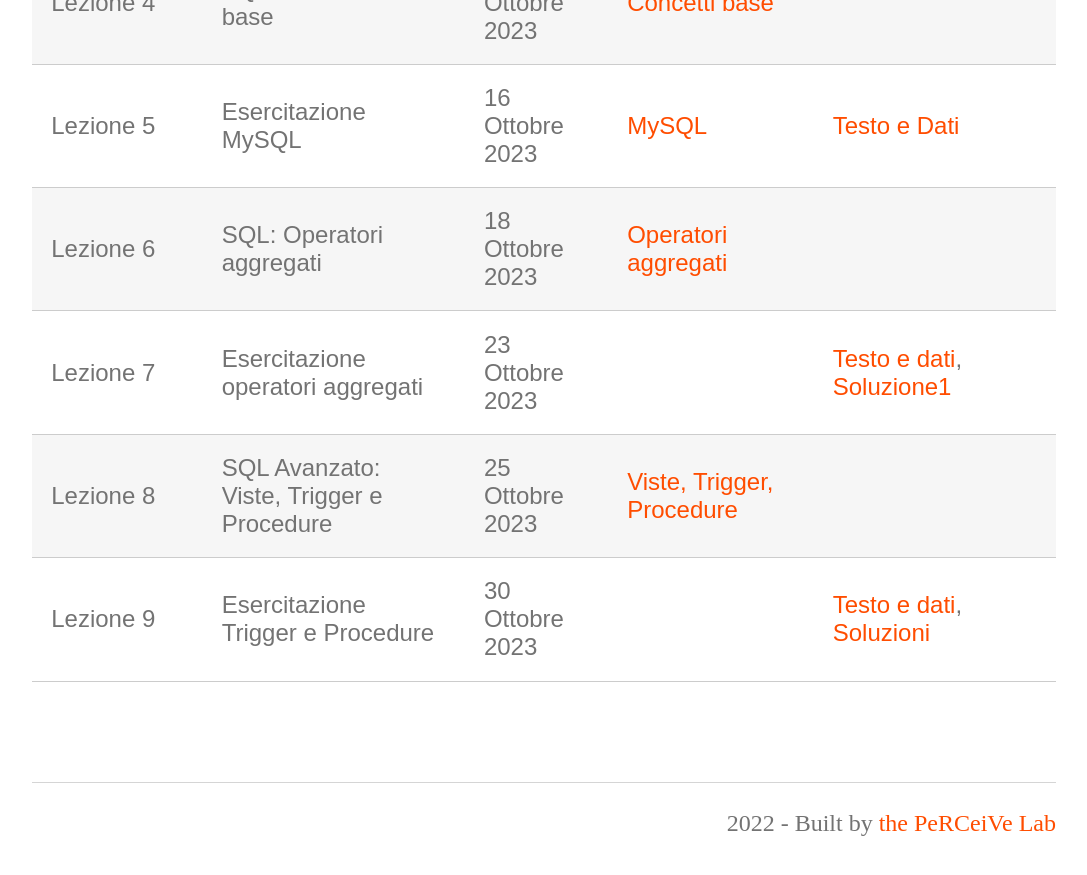
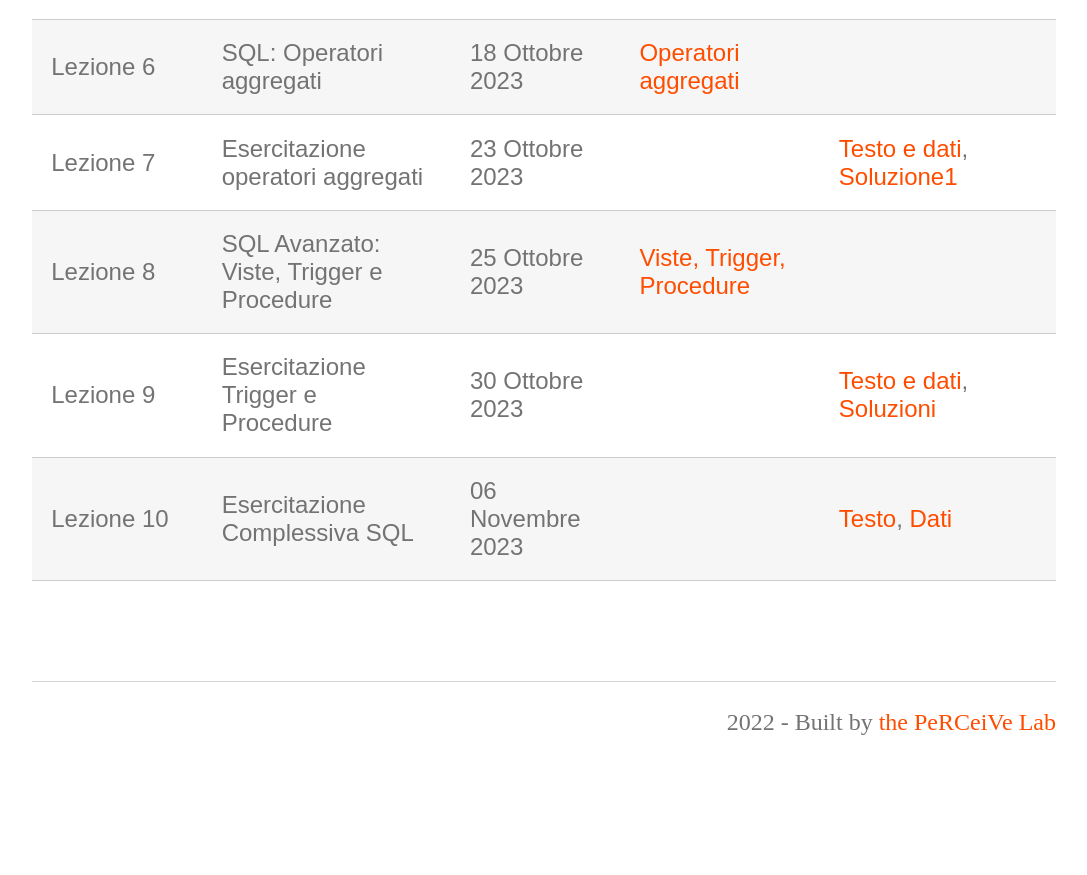
Before and after one commit to perceivelab/database-course, a Jekyll site: the page built from lezioni.md, in a window 1280 px wide and 900 px high, scrolled down 912 px. Shown: the top 875 px of the window, without its empty margins (96-1183 px from the left). Built offline with Jekyll 4.4.1, drawn with Linux system fonts in a browser that asks for light colours; our own code applies the rules of GitHub Pages for plain Markdown files; after the commit the page ends 1712 px from its top, so only the background shows below that.

Commit message:
Update lezioni.md

```diff
--- a/lezioni.md
+++ b/lezioni.md
@@ -17,6 +17,7 @@ Questa pagina contiene le slide, note e gli esempi di codice delle lezioni del c
 | Lezione 7  | Esercitazione operatori aggregati                    | 23 Ottobre 2023   | | [Testo e dati](https://drive.google.com/file/d/1G4ahE5VfEiN24muC71vMFQ-5_-l-DOiC/view?usp=sharing), [Soluzione1](https://drive.google.com/file/d/1spNlz6uf3L99u0WcApaVwyBlIPntX-hm/view?usp=sharing)                        |          |
 | Lezione 8  | SQL Avanzato: Viste, Trigger e Procedure                    | 25 Ottobre 2023   | [Viste, Trigger, Procedure](https://drive.google.com/file/d/1ozn-jZ9T1RyDab2dNy-xAMl50L3Jh-_p/view?usp=sharing)
 | Lezione 9  | Esercitazione  Trigger e Procedure                    | 30 Ottobre 2023   | | [Testo e dati](https://drive.google.com/file/d/1ObvX1ge8y0DprSpLNIfv-BbeP2Fhrj-v/view?usp=sharing), [Soluzioni](https://drive.google.com/file/d/196iZq1glejybu-TEcTCswHY-MSgDI8o-/view?usp=sharing)                       |          |
+| Lezione 10  | Esercitazione  Complessiva SQL| 06 Novembre 2023   | | [Testo](https://drive.google.com/file/d/1pbttccp4-NdnaE90PqPlc-5KEhYKgs4V/view?usp=sharing), [Dati](https://drive.google.com/file/d/1dTAEG8rbLhUP7Gpno-ZeZBgRbVninQAp/view?usp=sharing)                       |          |
 
 
 
```
